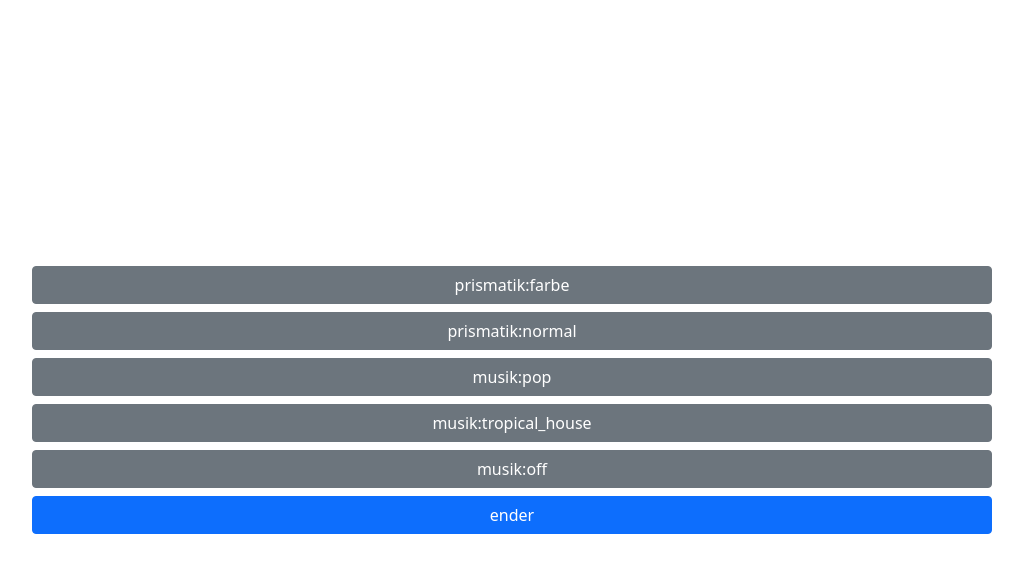
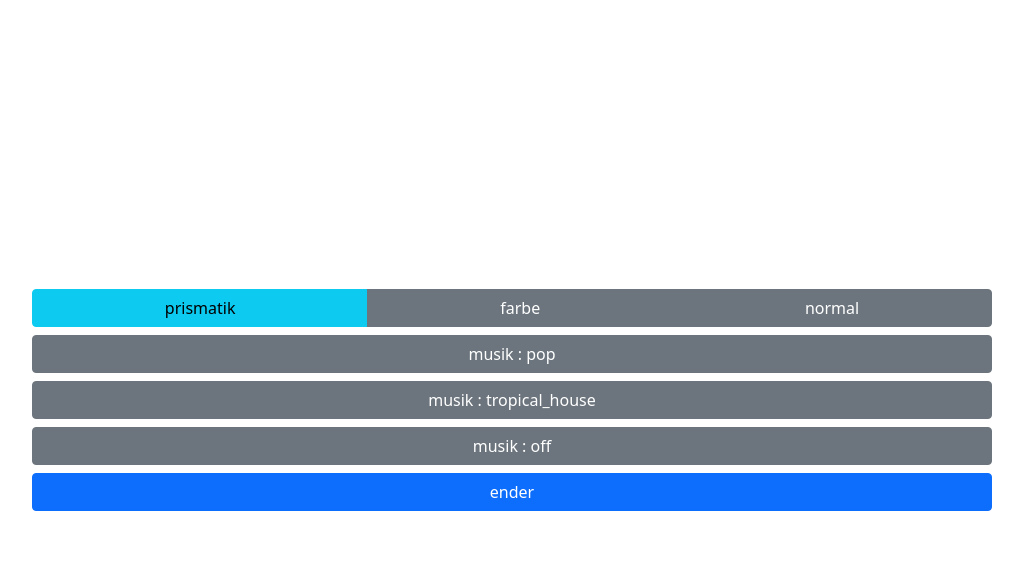
Before and after one commit to alexander-stolz/home_central, a Flask app: page / in a window 1280 px wide. Shown: the top 573 px of the page, without its empty margins (128-1151 px from the left). Run offline with Flask 2, Linux system fonts and the light colour scheme; some libraries are stand-ins or nearby versions.

Commit message:
subsubbutton

```diff
--- a/app.py
+++ b/app.py
@@ -17,13 +17,15 @@ playlists = json.load(open('playlists.json'))
 def mainpage():
     tiles = dict(
         prismatik=dict(
-            farbe=url_for('set_prismatik_profile', name='colour'),
-            normal=url_for('set_prismatik_profile', name='normal'),
+            prismatik=dict(
+                farbe=url_for('set_prismatik_profile', name='colour'),
+                normal=url_for('set_prismatik_profile', name='normal'),
+            ),
         ),
         musik=dict(
             pop=url_for('music', genre='pop'),
             tropical_house=url_for('music', genre='tropical_house'),
-            off=url_for('music', genre='off'),
+            off=url_for('music', genre='off')
         ),
         ender=url_for('ender'),
     )
--- a/templates/index.jinja2
+++ b/templates/index.jinja2
@@ -26,11 +26,20 @@
 
 <body>
 
-  <div class="d-grid gap-2 col-9 mx-auto" role="group", style="margin:auto;">
+  <div class="d-grid gap-2 col-9 mx-auto" role="group" style="margin:auto;">
     {% for key, value in tiles.items(): %}
       {% if value is mapping: %}
         {% for subkey, subvalue in value.items(): %}
-          <a class="btn btn-secondary" href={{ subvalue }}>{{ key }}:{{subkey}}</a>
+          {% if subvalue is mapping: %}
+            <div class="btn-group" role="group" aria-label={{subkey}}>
+              <a class="btn btn-info" href="#">{{subkey}}</a>
+              {% for subsubkey, subsubvalue in subvalue.items(): %}
+                <a class="btn btn-secondary" href={{ subsubvalue }}>{{subsubkey}}</a>
+              {% endfor %}
+            </div>
+          {% else: %}
+            <a class="btn btn-secondary" href={{ subvalue }}>{{ key }} : {{subkey}}</a>
+          {% endif %}
         {% endfor %}
       {% else: %}
         <a class="btn btn-primary" href={{ value }}>{{ key }}</a>
```
